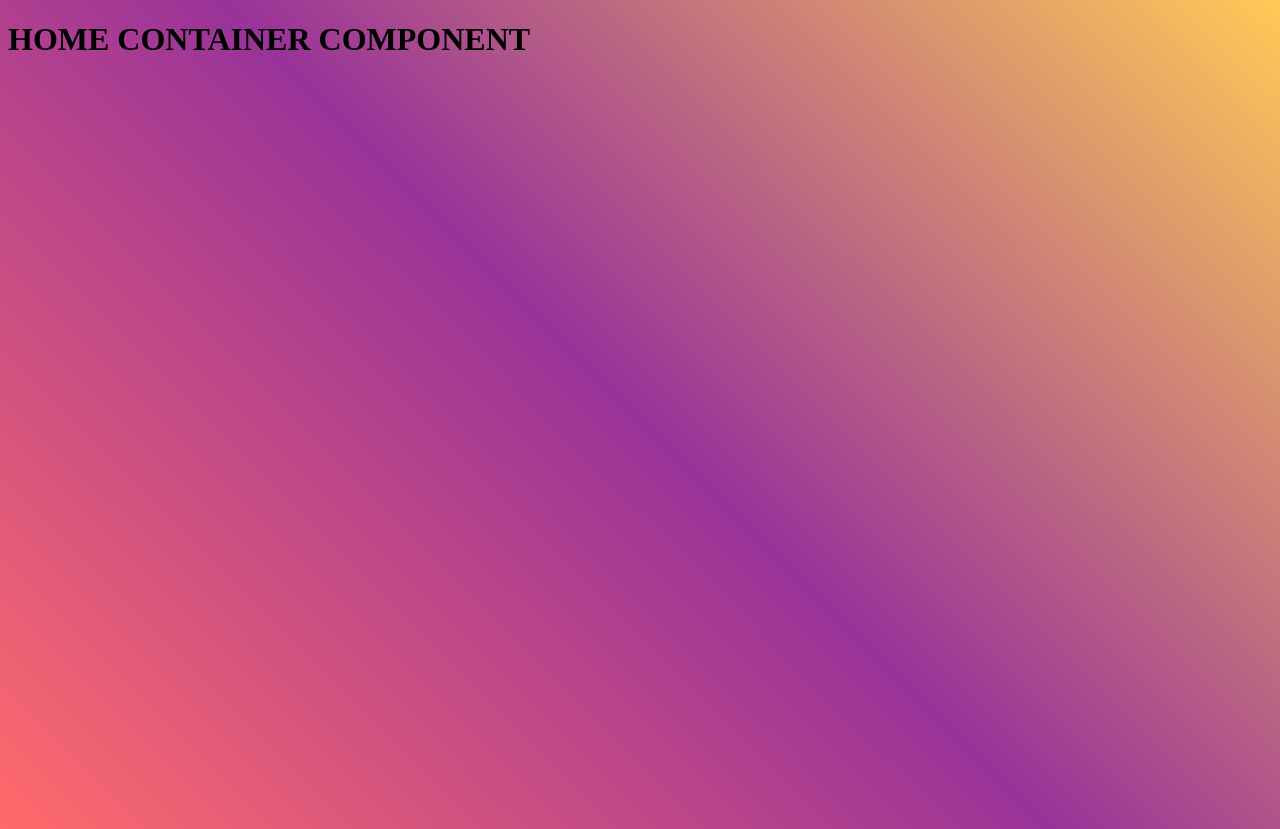
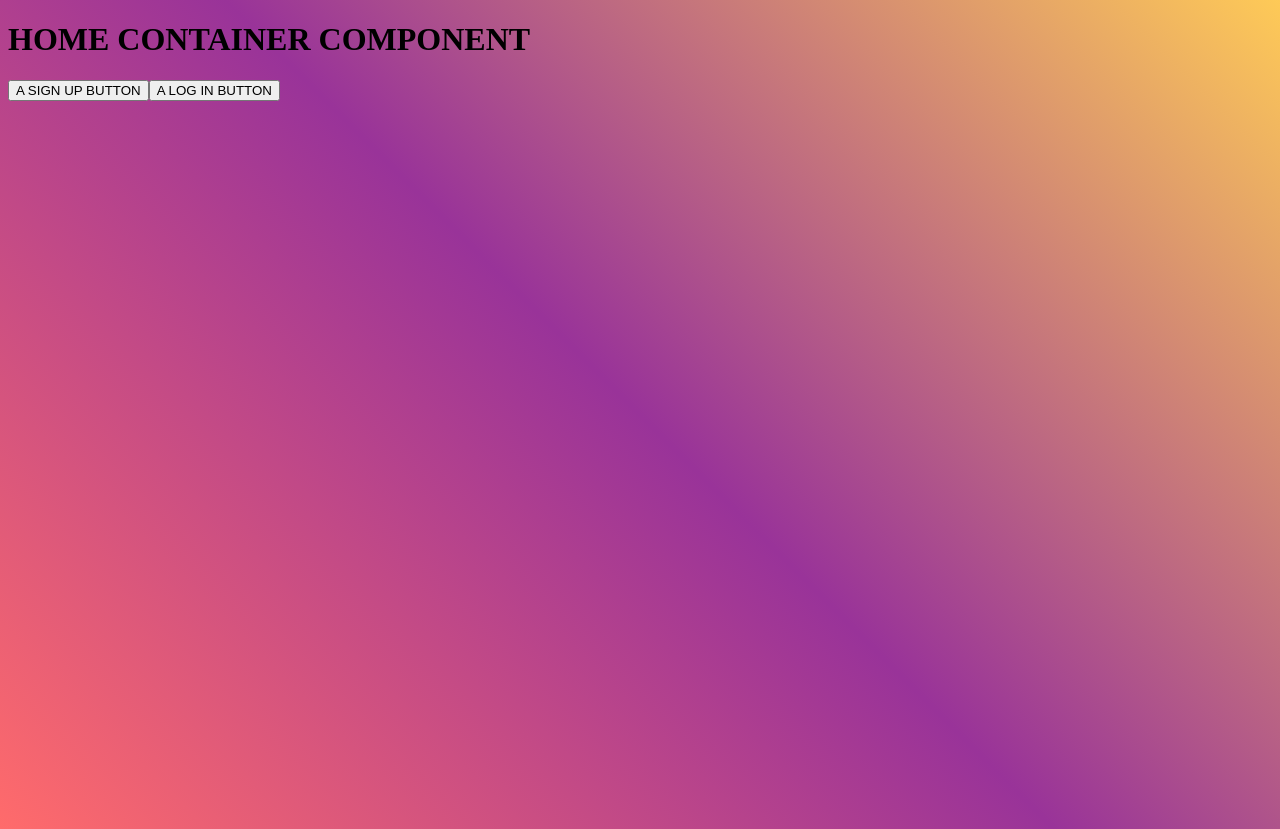
Before and after one commit to KimberlyRosaly/to-do-app, a React (Create React App) app: page / in a window 1280 px wide. Built offline with nearby package versions, Linux system fonts and the light colour scheme.

Commit message:
Home page container at the root now displays a 'log in' button and a 'sign up' button

```diff
--- a/src/containers/Home.js
+++ b/src/containers/Home.js
@@ -1,7 +1,11 @@
 import React from 'react'
+import Signup from '../components/Signup'
+import Login from '../components/Login'
 
 export default function Home() {
     return(<>
     <h1>HOME CONTAINER COMPONENT</h1>
+    <Signup />
+    <Login />
     </>)
 };
```
